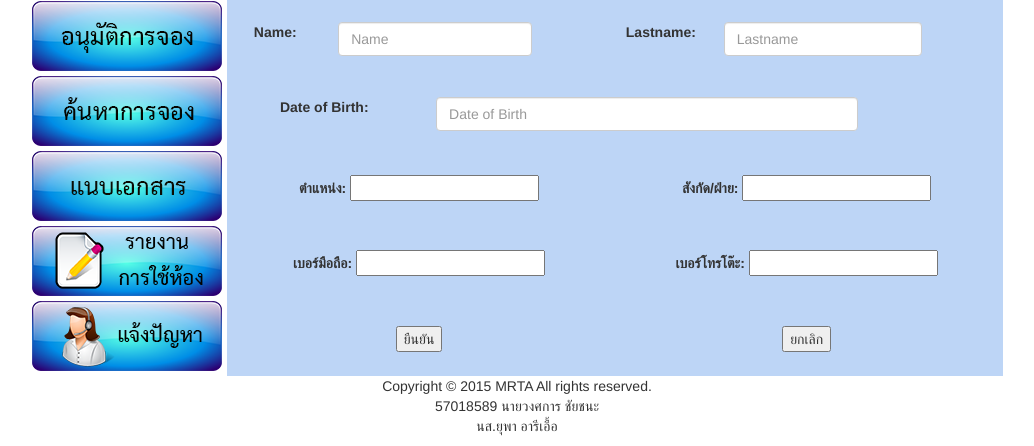
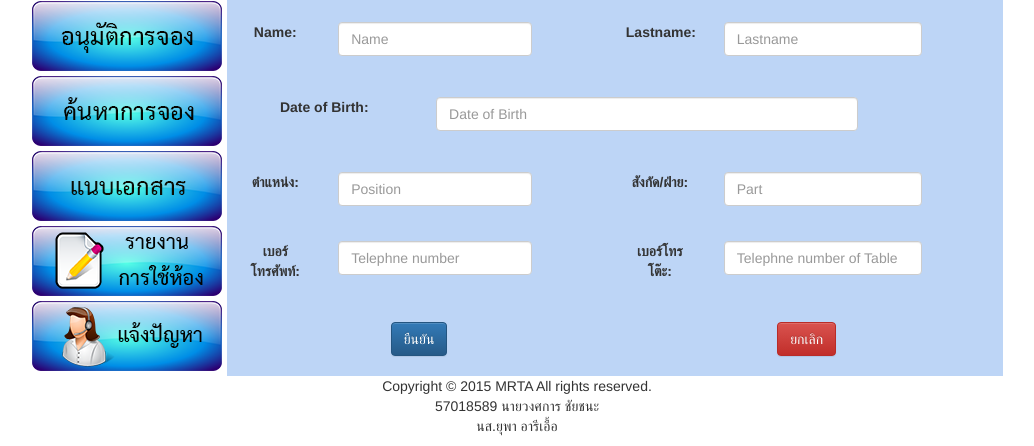
Before and after one commit to lorizzimp/project, a PHP site: page /register.php in a window 1280 px wide. Shown: the part 563-1009 px from the top of the page, without its empty margins (123-1157 px from the left). Run offline with PHP 8.4, Linux system fonts and the light colour scheme.

Commit message:
Register

```diff
--- a/conn.php
+++ b/conn.php
@@ -1,12 +1,12 @@
 
 <?php
 $servername = "localhost";
-$username = "root";
-$password = "1234";
+$usermysql = "root";
+$passmysql = "1234";
 $dbname = "mrta";
 
 // Create connection
-$conn = new mysqli($servername, $username, $password, $dbname);
+$conn = new mysqli($servername, $usermysql, $passmysql, $dbname);
 // Check connection
 if ($conn->connect_error) {
     die("Connection failed: " . $conn->connect_error);
--- a/register.php
+++ b/register.php
@@ -33,27 +33,26 @@
     <tr>
       <td width="193" height="70"><input type="image" name="imageField10" id="imageField10" src="image/img10.png"></td>
       <td colspan="2" align="center" valign="middle" bgcolor="#BDD5F6"><p>
-        </p>
-        <form id="form1" name="form1" method="post">
           <p>สมัครสมาชิก        </p>
-        </form>
-        </p></td>
+        </td>
     </tr>
+    <form action="registerAction.php" method="post">
     <tr>
       <td height="70"><input type="image" name="imageField6" id="imageField6" src="image/img11.png"></td>
       <td width="378" align="center" valign="middle" bgcolor="#BDD5F6">
 	      <div class="form-group">
 	      	<label for="username" class="col-sm-3 control-label">Username:</label>
 		    <div class="col-sm-7">
-		      <input type="text" class="form-control" name="username" id="username" placeholder="Username">
+		      <input type="text" class="form-control" name="username" id="username" placeholder="Username" required>
 		    </div>
 	      </div>
       </td>
+
       <td width="386" align="center" valign="middle" bgcolor="#BDD5F6">
       	<div class="form-group">
 	      	<label for="Username" class="col-sm-3 control-label">Password:</label>
 		    <div class="col-sm-7">
-		      <input type="Password" class="form-control" name="password" id="password" placeholder="Password">
+		      <input type="Password" class="form-control" name="password" id="password" placeholder="Password" required>
 		    </div>
 	   	</div>
       </td>
@@ -65,7 +64,7 @@
       	<div class="form-group">
 	      	<label for="repassword" class="col-sm-3 control-label">Repeat Password:</label>
 		    <div class="col-sm-7">
-		      <input type="Password" class="form-control" name="repassword" id="repassword" placeholder="Repeat Password">
+		      <input type="Password" class="form-control" name="repassword" id="repassword" placeholder="Repeat Password" required>
 		    </div>
 	   	</div>
       </td>
@@ -76,7 +75,7 @@
       	<div class="form-group">
 	      	<label for="name" class="col-sm-3 control-label">Name:</label>
 		    <div class="col-sm-7">
-		      <input type="text" class="form-control" name="name" id="name" placeholder="Name">
+		      <input type="text" class="form-control" name="name" id="name" placeholder="Name" required>
 		    </div>
 	   	</div>
       </td>
@@ -84,7 +83,7 @@
       	<div class="form-group">
 	      	<label for="lastname" class="col-sm-3 control-label">Lastname:</label>
 		    <div class="col-sm-7">
-		      <input type="text" class="form-control" name="lastname" id="lastname" placeholder="Lastname">
+		      <input type="text" class="form-control" name="lastname" id="lastname" placeholder="Lastname" required>
 		    </div>
 	   	</div>
       </td>
@@ -95,39 +94,66 @@
       <div class="form-group">
 	      	<label for="DoB" class="col-sm-3 control-label">Date of Birth:</label>
 		    <div class="col-sm-7">
-		      <input type="text" class="form-control" name="DoB" id="DoB" placeholder="Date of Birth">
+		      <input type="text" class="form-control" name="DoB" id="DoB" placeholder="Date of Birth" required>
 		    </div>
 	   	</div>
         </td>
     </tr>
     <tr>
       <td height="70"><input type="image" name="imageField11" id="imageField11" src="image/img06.png"></td>
-      <td width="378" align="center" valign="middle" bgcolor="#BDD5F6"><label for="textfield4">ตำแหน่ง:</label>
-      <input type="text" name="textfield4" id="textfield4"></td>
-      <td width="386" align="center" valign="middle" bgcolor="#BDD5F6"><label for="textfield5">สังกัด/ฝ่าย:</label>
-      <input type="text" name="textfield5" id="textfield5"></td>
+      <td width="378" align="center" valign="middle" bgcolor="#BDD5F6">
+      	<div class="form-group">
+	      	<label for="position" class="col-sm-3 control-label">ตำแหน่ง:</label>
+		    <div class="col-sm-7">
+		      <input type="text" class="form-control" name="position" id="position" placeholder="Position" required>
+		    </div>
+	   	</div>
+      </td>
+      <td width="386" align="center" valign="middle" bgcolor="#BDD5F6">
+      	<div class="form-group">
+	      	<label for="part" class="col-sm-3 control-label">สังกัด/ฝ่าย:</label>
+		    <div class="col-sm-7">
+		      <input type="text" class="form-control" name="part" id="part" placeholder="Part" required>
+		    </div>
+	   	</div>
+      </td>
     </tr>
     <tr>
       <td height="70"><input type="image" name="imageField12" id="imageField12" src="image/img07.png"></td>
-      <td width="378" align="center" valign="middle" bgcolor="#BDD5F6"><label for="tel2">เบอร์มือถือ:</label>
-      <input type="tel" name="tel2" id="tel2"></td>
-      <td width="386" align="center" valign="middle" bgcolor="#BDD5F6"><label for="tel">เบอร์โทรโต๊ะ:</label>
-      <input type="tel" name="tel" id="tel"></td>
+      <td width="378" align="center" valign="middle" bgcolor="#BDD5F6">
+      	<div class="form-group">
+	      	<label for="tel" class="col-sm-3 control-label">เบอร์โทรศัพท์:</label>
+		    <div class="col-sm-7">
+		      <input type="text" class="form-control" name="tel" id="tel" placeholder="Telephne number" required>
+		    </div>
+	   	</div>
+      </td>
+      <td width="386" align="center" valign="middle" bgcolor="#BDD5F6">
+      	<div class="form-group">
+	      	<label for="teloftable" class="col-sm-3 control-label">เบอร์โทรโต๊ะ:</label>
+		    <div class="col-sm-7">
+		      <input type="text" class="form-control" name="teloftable" id="teloftable" placeholder="Telephne number of Table" required>
+		    </div>
+	   	</div>
+      </td>
+
     </tr>
     <tr>
       <td height="70"><input type="image" name="imageField13" id="imageField13" src="image/img08.png"></td>
-      <td width="378" align="center" valign="middle" bgcolor="#BDD5F6"><input name="submit" type="submit" id="submit" value="ยืนยัน"></td>
-      <td width="386" align="center" valign="middle" bgcolor="#BDD5F6"><input type="button" name="button" id="button" value="ยกเลิก"></td>
+      <td width="378" align="center" valign="middle" bgcolor="#BDD5F6"><input name="submit" class="btn btn-primary" type="submit" id="submit" value="ยืนยัน"></td>
+      <td width="386" align="center" valign="middle" bgcolor="#BDD5F6"><input type="button" class="btn btn-danger" name="button" id="button" value="ยกเลิก"></td>
     </tr>
+   	</form>
     <tr>
-      <td height="68" colspan="3" align="center" valign="middle"><form id="form3" name="form3" method="post">
+      <td height="68" colspan="3" align="center" valign="middle">
         <p>Copyright © 2015 MRTA All rights reserved.<br>
           57018589 นายวงศการ ชัยชนะ<br>
           นส.ยุพา อารีเอื้อ</p>
-      </form></td>
+      </td>
     </tr>
   </tbody>
 </table>
+
 <script type="text/javascript">
 $('#DoB').datepicker({
     format: "yyyy-mm-dd",
```
Also changed, not shown: loginAction.php (+4 -3 lines), registerAction.php (added, +23 -0 lines).
